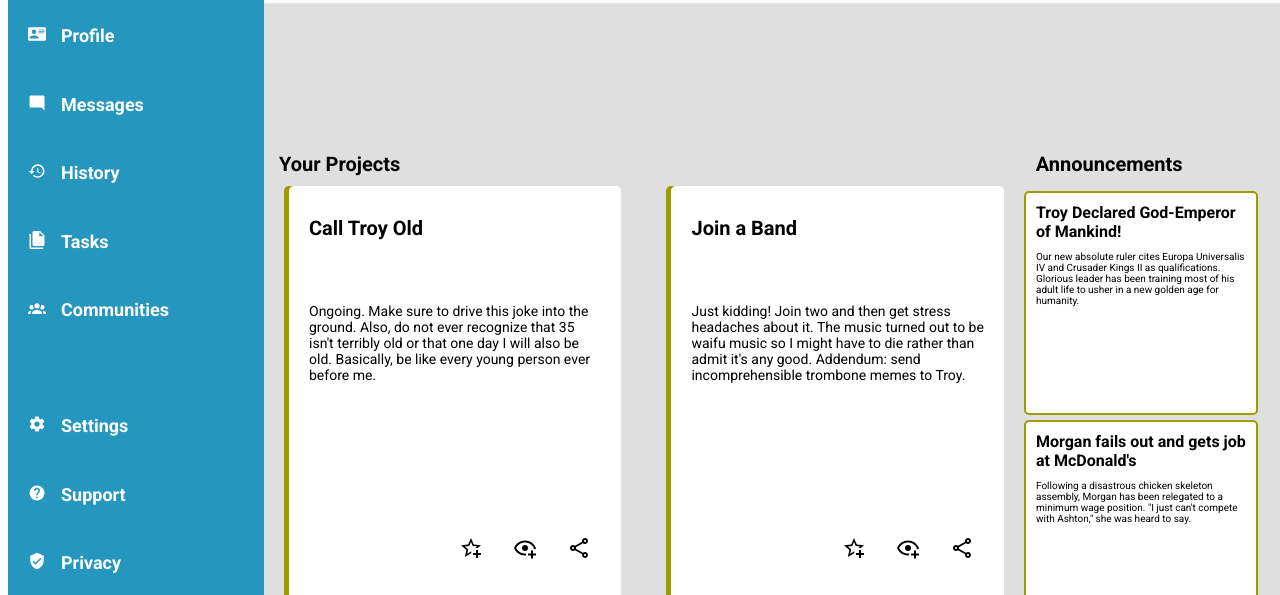
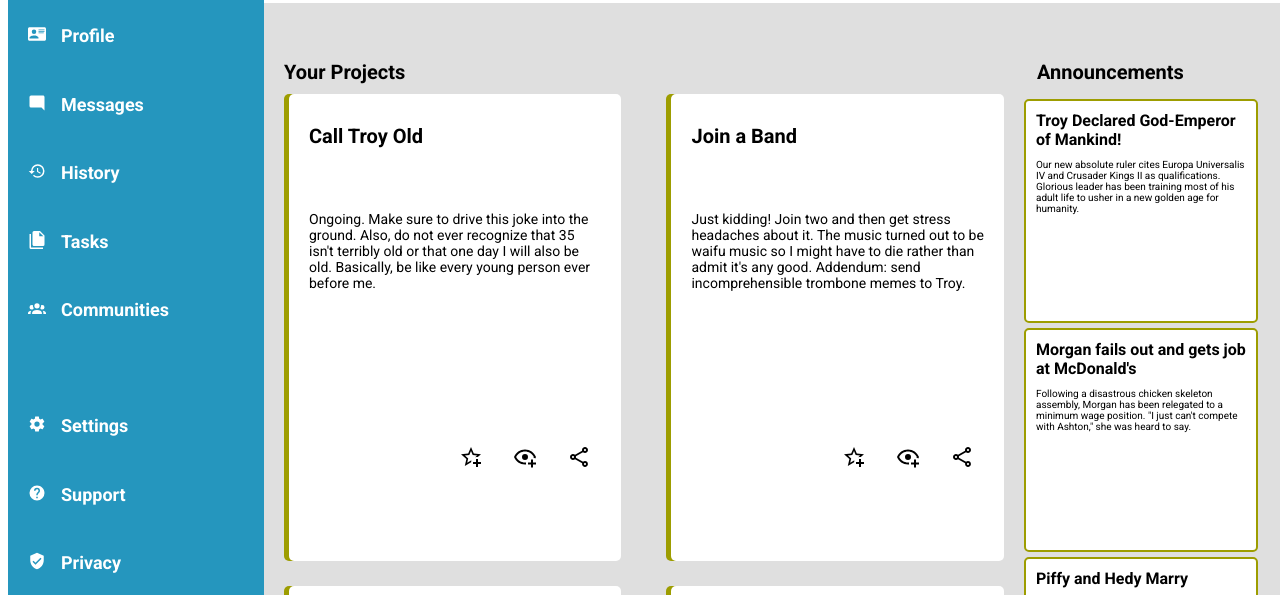
Before and after one commit to Tclewis13/odin-admin-page, a plain HTML site: page index.html in a window 1280 px wide. Shown: the part 187-782 px from the top of the page. Drawn offline with Linux system fonts and the light colour scheme.

Commit message:
fixed some fr sizing issues

```diff
--- a/style.css
+++ b/style.css
@@ -144,7 +144,7 @@ ul{
 
 .content{
     display: grid;
-    grid-template-rows: 1fr 4fr 4fr;
+    grid-template-rows: .5fr 4fr 4fr;
     grid-template-columns: 3fr 1fr;
     background-color: #dfdfdf
 }
@@ -157,7 +157,7 @@ ul{
     align-items: end;
     font-weight: bold;
     margin-bottom: 10px;
-    margin-left: 15px;
+    margin-left: 20px;
     font-size: 20px;
 }
 
```
